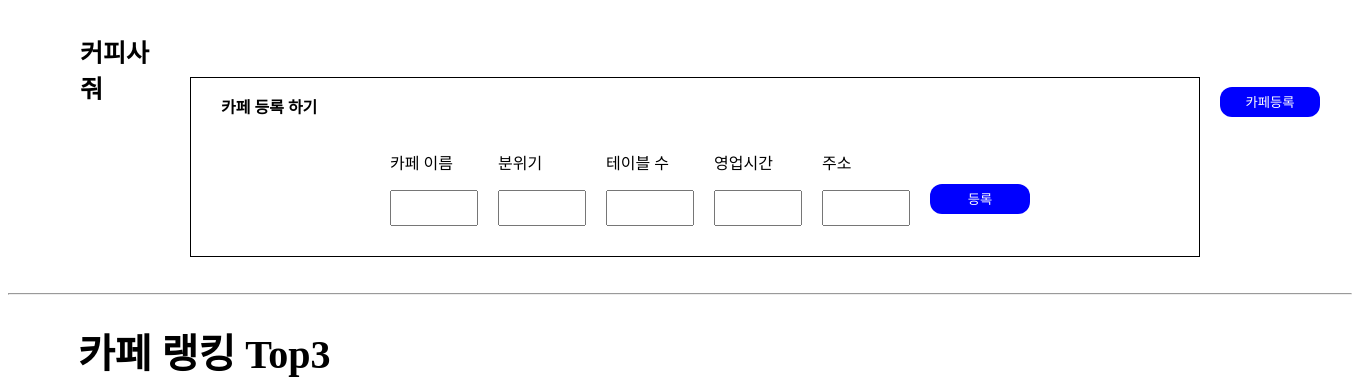
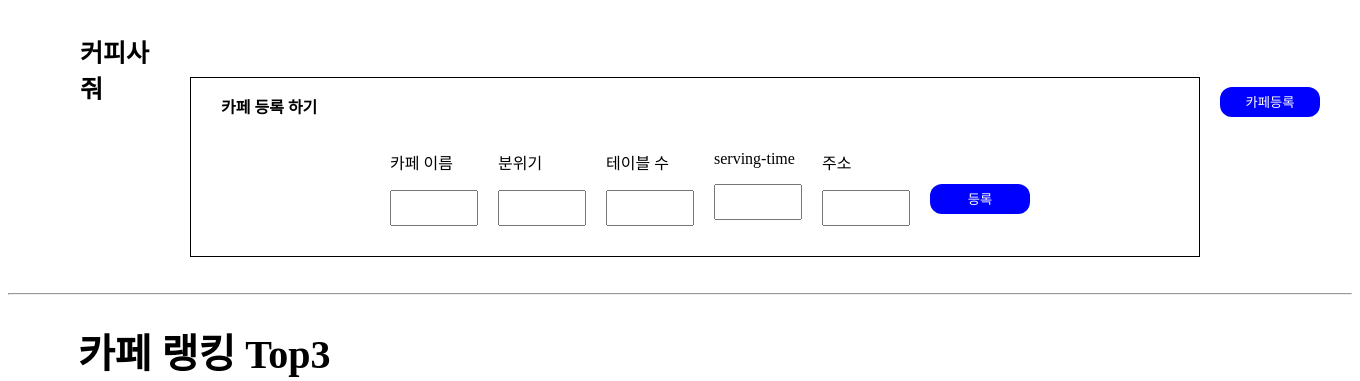
Before and after one commit to tead1234/cloudEngineer-mini-project, a Flask app: page /index in a window 1360 px wide, after a click on "카페등록". Shown: the top 381 px of the page. Run offline with Flask 3, Linux system fonts and the light colour scheme; parts of the project's set-up code (start-up, migrations or seed data) failed here and were passed over.

Commit message:
befor error

```diff
--- a/templates/index.html
+++ b/templates/index.html
@@ -18,23 +18,23 @@
             <div class="smallheader">
                 <div class="tinydiv tinydiv-1">
                     <p>카페 이름</p>
-                    <input type="text" class="inputwidth">
+                    <input type="text" class="inputwidth" name ='cafe-name'>
                 </div>
                 <div class="tinydiv">
                     <p>분위기</p>
-                    <input type="text"class="inputwidth">
+                    <input type="text"class="inputwidth" name ='atmospher'>
                 </div>
                 <div class="tinydiv">
                     <p>테이블 수</p>
-                    <input type="text" class="inputwidth">
+                    <input type="int" class="inputwidth" name ='tableCnt'>
                 </div>
                 <div class="tinydiv">
-                    <p>영업시간</p>
-                    <input type="text" class="inputwidth">
+                    <p>serving-time</p>
+                    <input type="int" class="inputwidth" name = 'time'>
                 </div>
                 <div class="tinydiv">
                     <p>주소</p>
-                    <input type="text" class="inputwidth">
+                    <input type="text" class="inputwidth" name = 'address'>
                 </div>
                 <div>
                     <button>등록</button>
```
